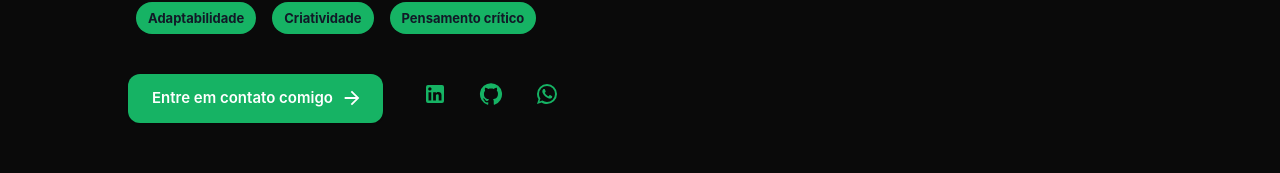
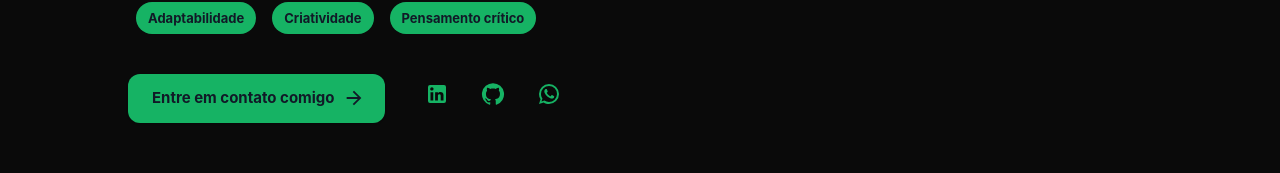
Before and after one commit to Jefferson-Lima-Santos/nextJs-portfolio, a Next.js app: page / in a window 1280 px wide. Shown: the part 726-899 px from the top of the page. Built offline with nearby package versions, Linux system fonts and the light colour scheme; no server answers.

Commit message:
Melhoria para cores em contraste - Melhora de SEO

```diff
--- a/src/components/author/index.tsx
+++ b/src/components/author/index.tsx
@@ -223,6 +223,8 @@ export const Author = () => {
                                     "&:hover": {
                                         backgroundColor: theme.palette.primary.dark,
                                     },
+                                    color: theme.palette.background.paper,
+                                    fontWeight: 700,
                                 }}
                                 href="#contact"
                                 target="_self"
@@ -250,6 +252,7 @@ export const Author = () => {
                                         color: theme.palette.primary.main,
                                         "&:hover": {
                                             color: theme.palette.primary.dark,
+                                            backgroundColor: theme.palette.background.paper,
                                         },
                                     }}
                                 >
```
